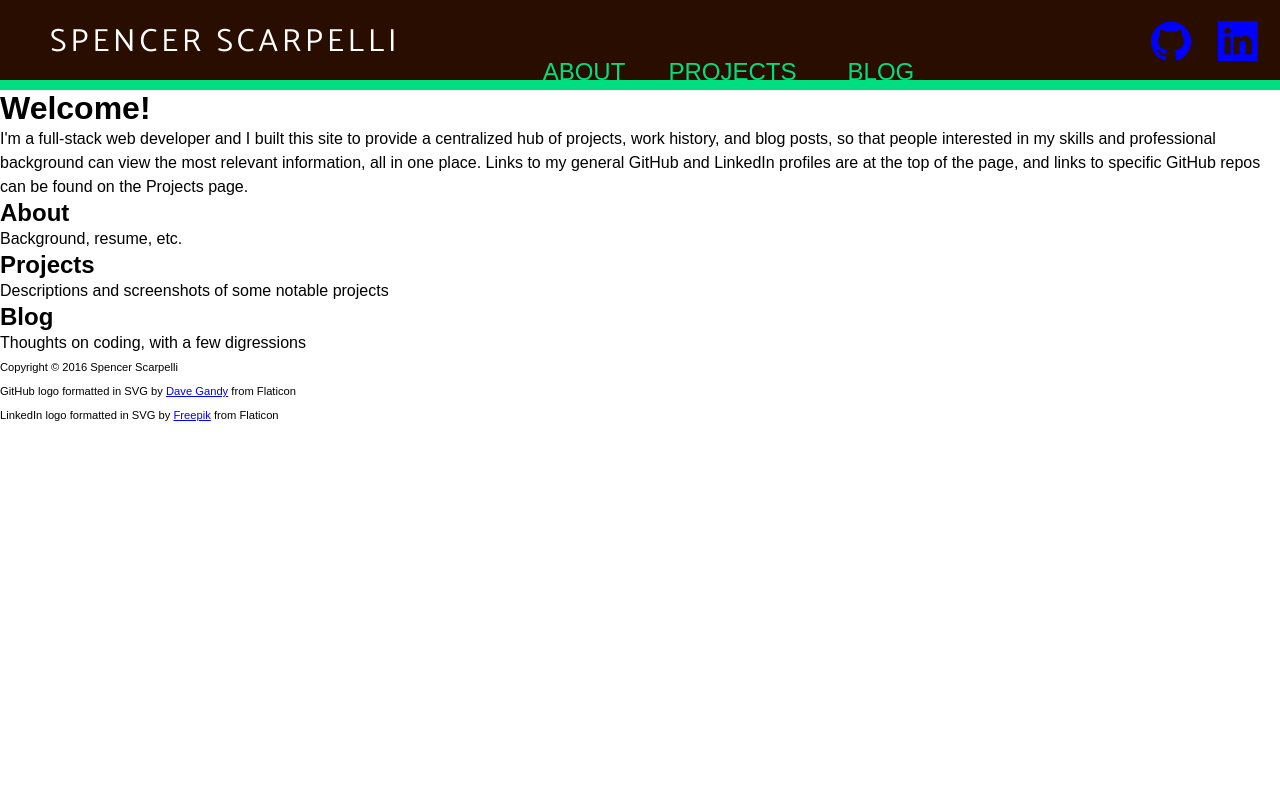
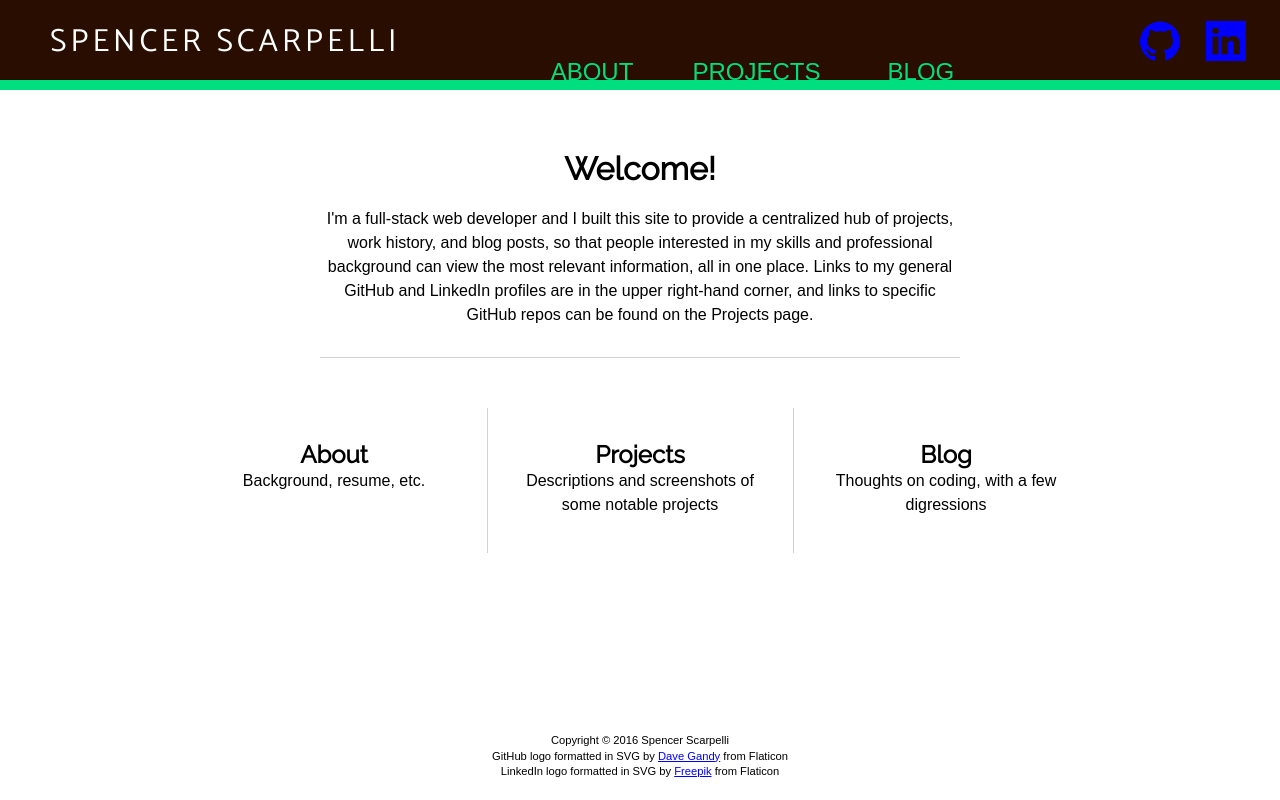
Before and after one commit to spencerscarpelli/spencer-scarpelli, an Angular app: page / in a window 1280 px wide. Built offline with nearby package versions, Linux system fonts and the light colour scheme.

Commit message:
add styling

```diff
--- a/src/app/home/home.component.css
+++ b/src/app/home/home.component.css
@@ -0,0 +1,47 @@
+h1 {
+  text-align: center;
+  margin-top: 60px;
+  margin-bottom: 20px;
+}
+
+h1, h2 {
+  font-family: 'Raleway', sans-serif;
+}
+
+.intro-section {
+  width: 50%;
+  text-align: center;
+  margin: auto;
+  padding-bottom: 30px;
+  border-bottom: 1px solid lightgray;
+  min-width: 500px;
+}
+
+.app-topic-section {
+  margin: auto;
+  margin-top: 50px;
+  text-align: center;
+}
+
+.app-topic {
+  vertical-align: top;
+  height: 80px;
+  width: 15rem;
+  padding: 2rem;
+  display: inline-block;
+  text-align: center;
+  transition: background-color 0.1s ease;
+  border-radius: 5px;
+}
+
+.app-topic:hover {
+  background-color: #FAFAFA;
+  transition: background-color 0.1s ease;
+}
+
+.app-topic-border {
+  display: inline-block;
+  height: 145px;
+  width: 1px;
+  border-right: 1px solid lightgray;
+}
--- a/src/app/home/home.component.html
+++ b/src/app/home/home.component.html
@@ -1,10 +1,15 @@
 <h1>Welcome!</h1>
+<div class="intro-section">
   <p>
-  I'm a full-stack web developer and I built this site to provide a centralized hub of projects, work history, and blog posts, so that people interested in my skills and professional background can view the most relevant information, all in one place. Links to my general GitHub and LinkedIn profiles are at the top of the page, and links to specific GitHub repos can be found on the Projects page.
+    I'm a full-stack web developer and I built this site to provide a centralized hub of projects, work history, and blog posts, so that people interested in my skills and professional background can view the most relevant information, all in one place. Links to my general GitHub and LinkedIn profiles are in the upper right-hand corner, and links to specific GitHub repos can be found on the Projects page.
   </p>
+</div>
+<section class="app-topic-section">
   <a *ngFor="let appTopic of appTopics" href="{{appTopic.name | lowercase}}">
     <div class="app-topic">
       <h2>{{appTopic.name}}</h2>
       <p>{{appTopic.description}}</p>
     </div>
+    <div *ngIf="appTopic != appTopics[appTopics.length - 1]" class="app-topic-border"></div>
   </a>
+</section>
--- a/src/index.html
+++ b/src/index.html
@@ -5,6 +5,7 @@
   <title>Spencer Scarpelli</title>
   <base href="/">
   <link href="https://fonts.googleapis.com/css?family=Catamaran" rel="stylesheet">
+  <link href="https://fonts.googleapis.com/css?family=Raleway" rel="stylesheet">
   <meta name="viewport" content="width=device-width, initial-scale=1">
   <link rel="icon" type="image/x-icon" href="favicon.ico">
 </head>
--- a/src/styles.css
+++ b/src/styles.css
@@ -56,12 +56,11 @@ h4 {
   height: 80px;
   display: inline-block;
   margin-left: 40%;
-  /*line-height: 5;*/
 }
 
 .banner-nav-tab {
   height: 80px;
-  width: 9rem;
+  width: 10rem;
   text-align: center;
   display: inline-block;
   font-size: 1.5rem;
@@ -81,11 +80,11 @@ h4 {
 }
 
 .external-links-container {
+  position: absolute;
+  right: .7rem;
   height: 80px;
-  float: right;
   margin-right: .7rem;
   display: inline-block;
-  /*padding-top: 1.2rem;*/
   line-height: 7;
 }
 
@@ -95,5 +94,14 @@ h4 {
 }
 
 footer {
+  width: 100%;
+  position: absolute;
+  bottom: 20px;
+  margin-top: 40px;
   font-size: .7rem;
+  text-align: center;
 }
+
+footer > p {
+  line-height: 1.4;
+}
```
Lines whose indentation alone changed are shown as unchanged.
